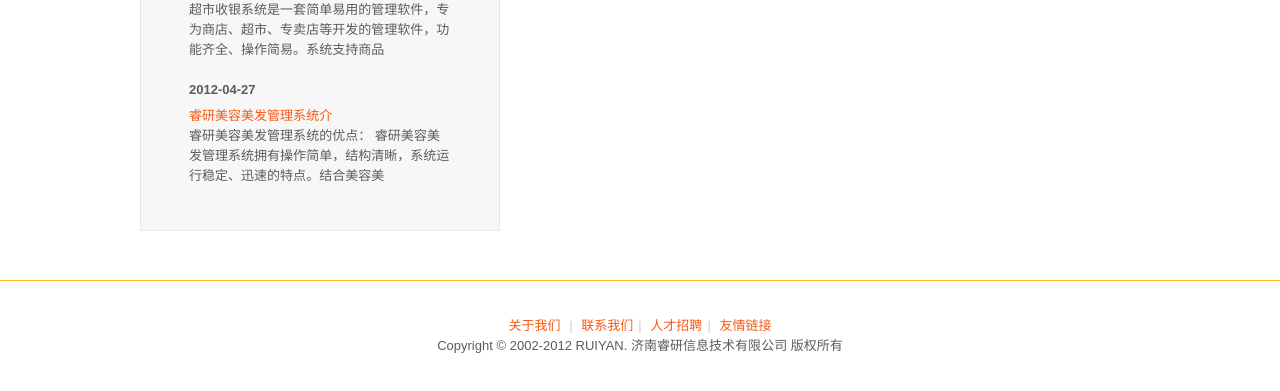
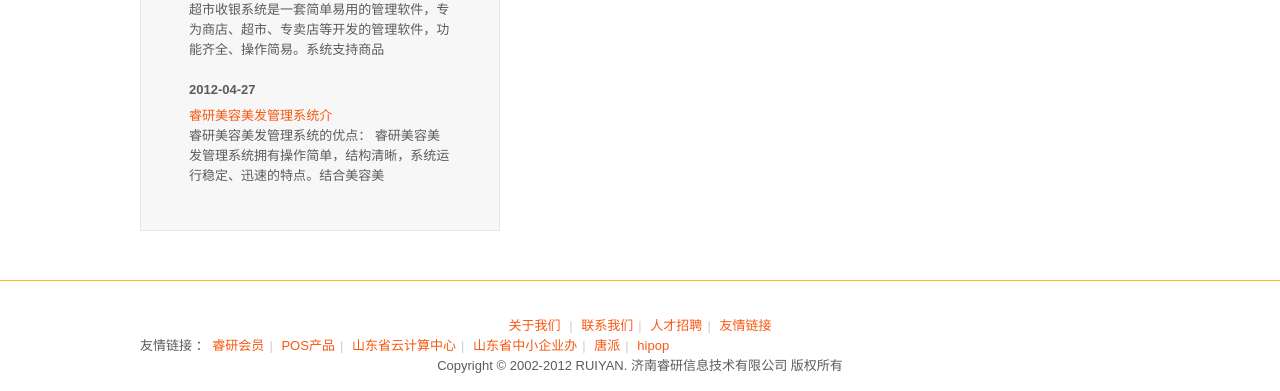
Before and after one commit to hipop/hipop_blog, a plain HTML site: page index.html in a window 1280 px wide. Shown: the part 1084-1475 px from the top of the page. Drawn offline with Linux system fonts and the light colour scheme.

Commit message:
add links

```diff
--- a/index.html
+++ b/index.html
@@ -190,6 +190,15 @@
 		<a href="about/jobs.html">人才招聘</a><span class="litepipe">|</span>
 		<a href="about/links.html">友情链接</a>
 		<br/>
+		<div style="text-align: left;">
+		<span>友情链接 ：</span>
+		<a target="_blank" href="http://www.v5f5.com">睿研会员</a><span class="litepipe">|</span>
+		<a target="_blank" href="http://www.v5fw.com">POS产品</a><span class="litepipe">|</span>
+		<a target="_blank" href="http://www.scsc.cn/">山东省云计算中心</a><span class="litepipe">|</span>
+		<a target="_blank" href="http://saas.smesd.gov.cn/">山东省中小企业办</a><span class="litepipe">|</span>
+		<a target="_blank" href="http://www.tuper.com.cn/">唐派</a><span class="litepipe">|</span>
+		<a target="_blank" href="http://hipop.aliapp.com">hipop</a>
+		</div>
 		<span class="copyright">Copyright &copy; 2002-2012 RUIYAN. 济南睿研信息技术有限公司 版权所有</span>
 	</div>
 </footer>
```
